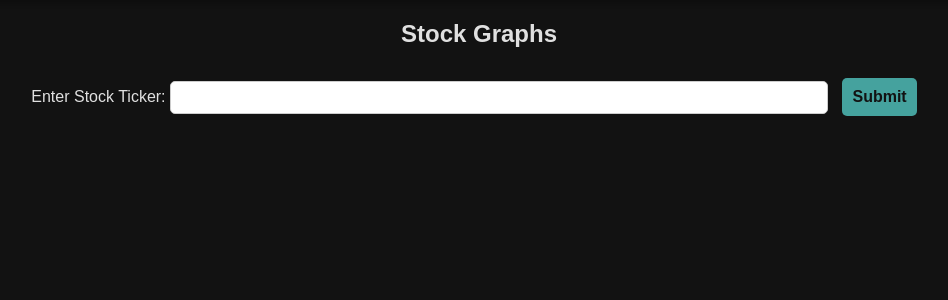
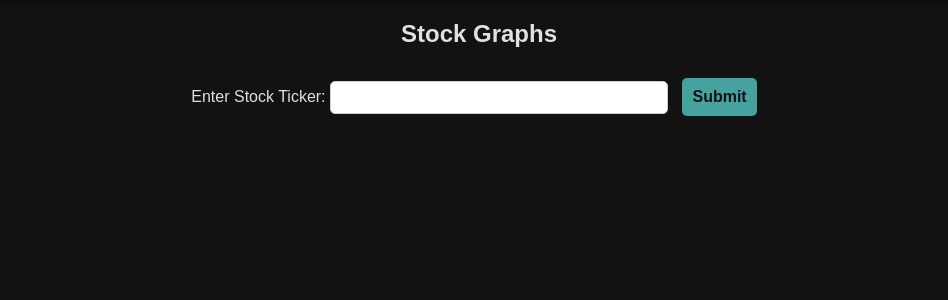
Before and after one commit to dzakaddodle/website_project, a Flask app: page /graph in a window 1280 px wide. Shown: the part 64-364 px from the top of the page, without its empty margins (161-1109 px from the left). Run offline with Flask 3, Linux system fonts and the light colour scheme.

Commit message:
Update styles.css

```diff
--- a/static/styles.css
+++ b/static/styles.css
@@ -67,6 +67,11 @@ tr:hover {
 }
 
 /* Form Styles */
+form {
+    width: 50%;
+    margin-left: 25%;
+}
+
 input[type="text"], input[type="email"], input[type="password"] {
     width: 50%;
     padding: 8px;
```
